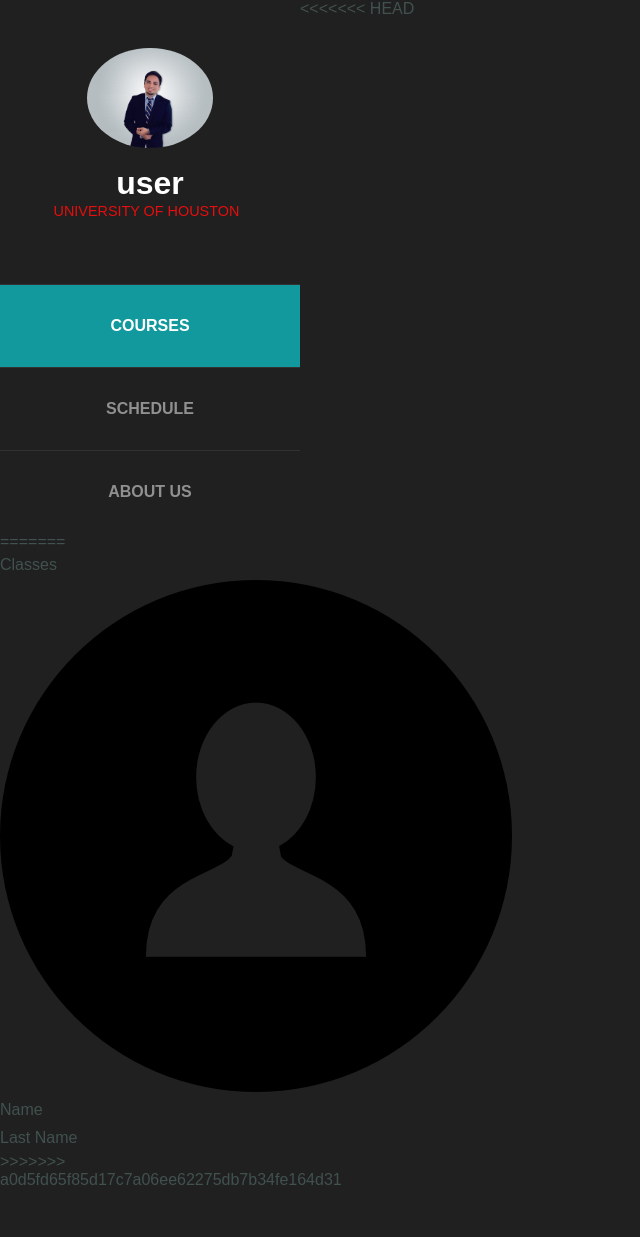
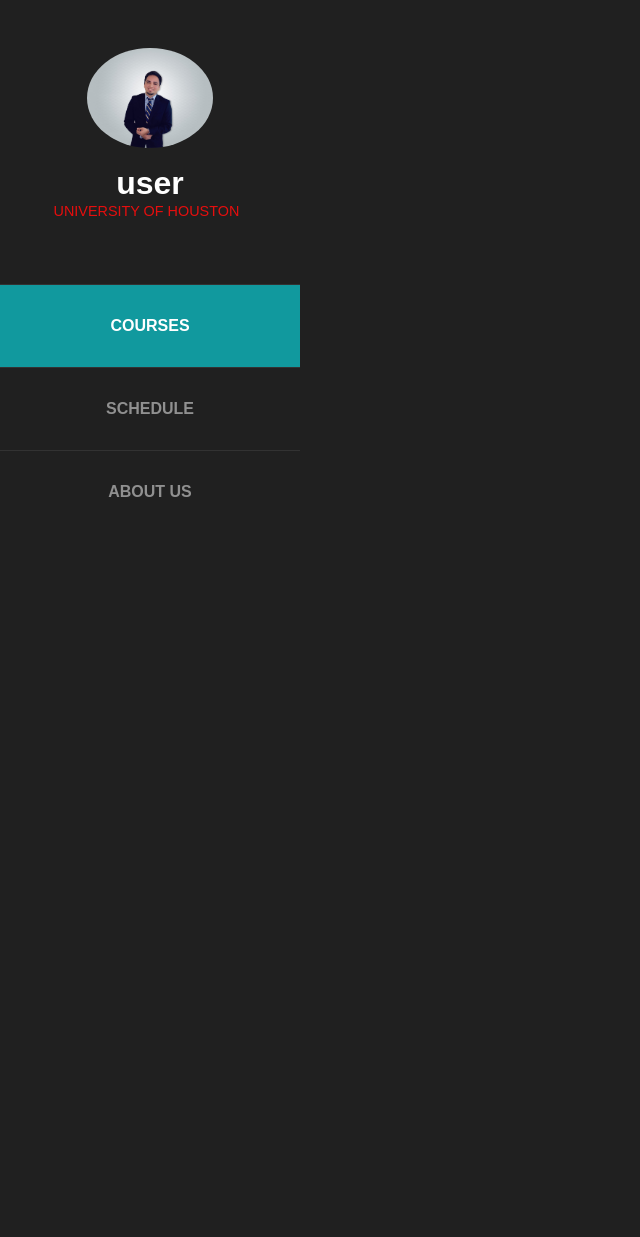
Before and after one commit to Aryanp10/TAMU-Hack, a Flask app: template templates/main.html in a window 1280 px wide. Shown: the whole page, without its empty margins (0-640 px from the left). After the commit the page ends 497 px from the top, so only its background shows below. Run offline with Flask 2, Linux system fonts and the light colour scheme; the template is opened without the code that fills it, so the values that code supplies are empty.

Commit message:
Updating main

```diff
--- a/templates/main.html
+++ b/templates/main.html
@@ -1,12 +1,11 @@
 <!DOCTYPE html>
 <html lang="en">
-<<<<<<< HEAD
     <head>
-        <meta charset="UTF-8" />
-        <meta name="viewport" content="width=device-width, initial-scale=1.0" />
-        <link rel="stylesheet" href="/static/styles/EdMain.css" />
-        <title>Schedule Maker</title>
-    </head>
+    <meta charset="UTF-8" />
+    <meta name="viewport" content="width=device-width, initial-scale=1.0" />
+    <link rel="stylesheet" href="/static/styles/EdMain.css" />
+    <title>Schedule Maker</title>
+  </head>
     <body>
         <!--Header-->
         <header>
@@ -28,51 +27,11 @@
                     <li><a href="#">Schedule</a></li>
                     <li id="about_us"><a href="#">About Us</a></li>
                 </ul>
-=======
-  <head>
-    <meta charset="UTF-8" />
-    <meta name="viewport" content="width=device-width, initial-scale=1.0" />
-    <link rel="stylesheet" href="/static/styles/EdMain.css" />
-    <title>Schedule Maker</title>
-  </head>
-  <body>
-    <!--Header
-    <header>
-      <img
-        class="logo"
-        src="/static/images/ProBuggersLogo.png"
-        alt="Team Logo"
-      />
-      <nav id="nav-bar">
-        <ul class="nav-links">
-          <li><a href="#">Account</a></li>
-        </ul>
-      </nav>
-    </header>-->
-
-    <!--Main-->
-    <main>
-      <div class="side-bar">
-        <div class="classes">
-          <p>Classes</p>
-        </div>
-        <div class="account-footer">
-          <div class="acc-info">
-            <a href="https://www.facebook.com/"
-              ><img src="/static/images/user.png" alt="User Icon"
-            /></a>
-            <div class="acc-name">
-              <p id="first-name">Name</p>
-              <p id="last-name">Last Name</p>
->>>>>>> a0d5fd65f85d17c7a06ee62275db7b34fe164d31
             </div>
-        </header>
-
         <!--Main-->
         <main>
 
         </main>
-
         <!--Footer-->
         <footer></footer>
     </body>
```
